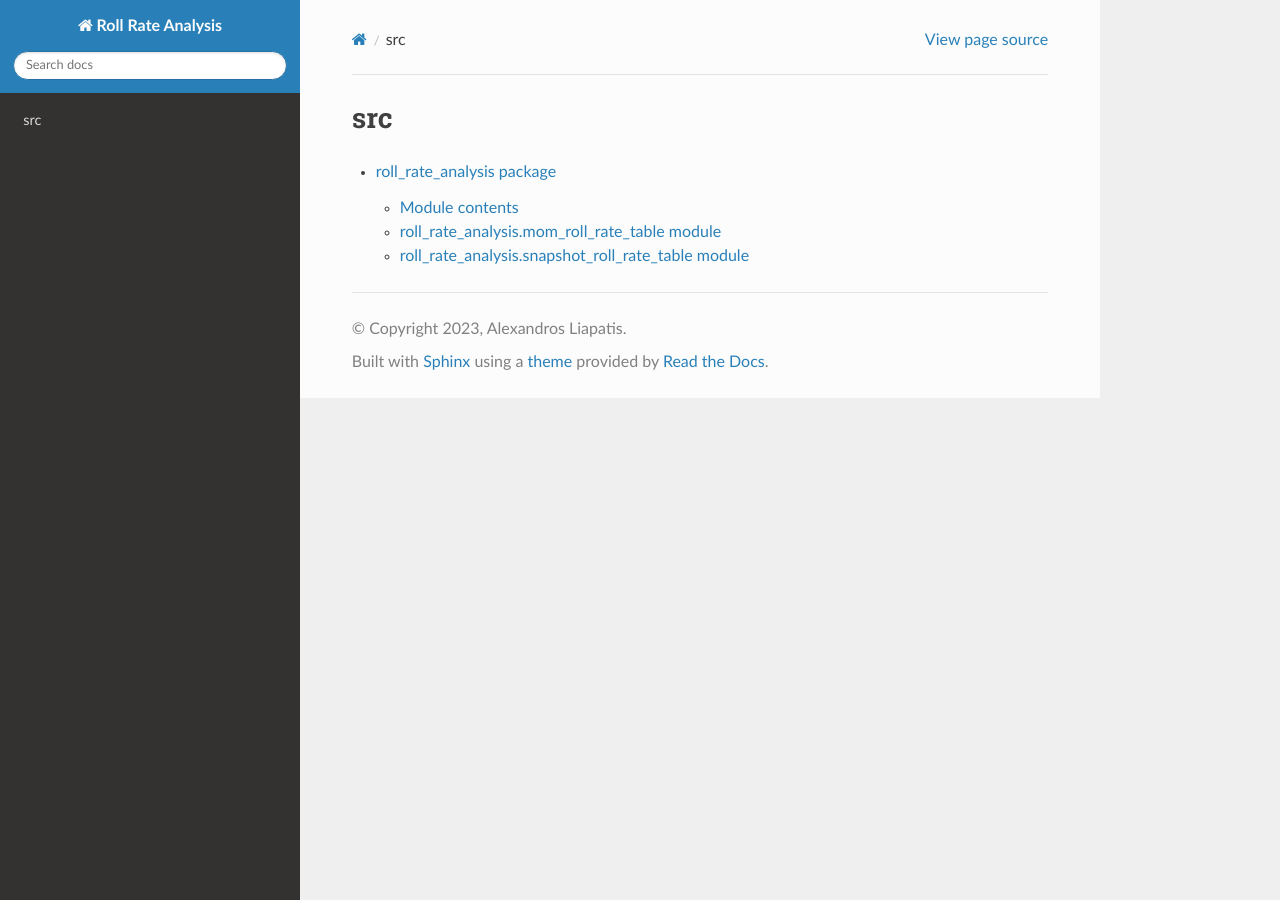
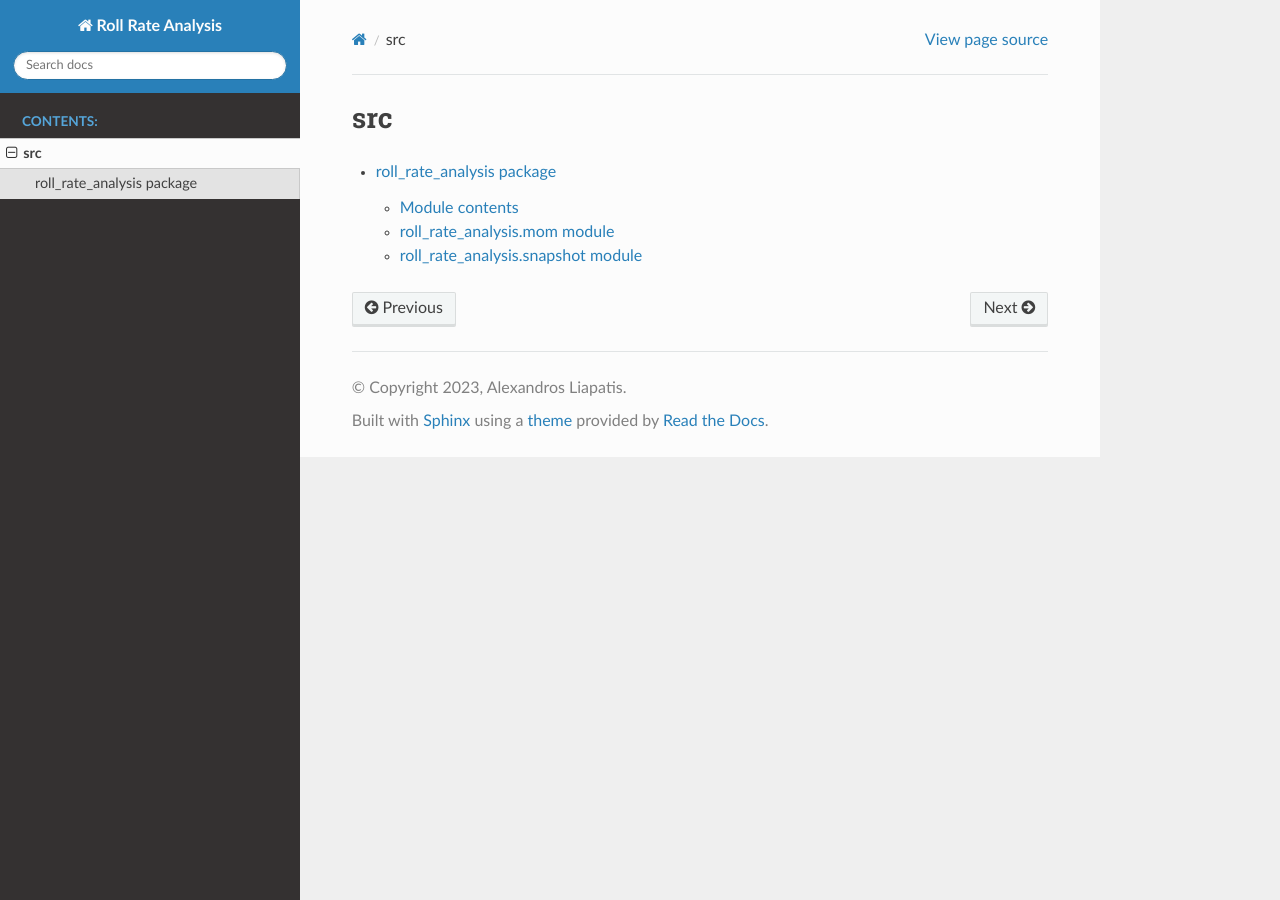
Before and after one commit to alexliap/roll_rate_analysis, a Sphinx documentation site: the page built from docs/modules.rst, in a window 1280 px wide. Built offline with Sphinx 7.4.7 and the Read the Docs theme 3.1.0, drawn with Linux system fonts in a browser that asks for light colours; pages that are not in the unit, such as notebooks, are missing from menus.

Commit message:
docs: update Sphinx references after module rename
Points autodoc at the new module names (roll_rate_analysis.mom and
roll_rate_analysis.snapshot), fixes the index toctree which referenced
a nonexistent 'src' document, drops the unused _static directory from
html_static_path, and bumps the docs release string to 0.2.0.

```diff
--- a/docs/conf.py
+++ b/docs/conf.py
@@ -14,7 +14,7 @@ sys.path.insert(0, os.path.abspath("../src"))
 project = "Roll Rate Analysis"
 copyright = "2023, Alexandros Liapatis"
 author = "Alexandros Liapatis"
-release = "0.1.5"
+release = "0.2.0"
 
 # -- General configuration ---------------------------------------------------
 # https://www.sphinx-doc.org/en/master/usage/configuration.html#general-configuration
@@ -29,4 +29,4 @@ exclude_patterns = ["_build", "Thumbs.db", ".DS_Store"]
 # https://www.sphinx-doc.org/en/master/usage/configuration.html#options-for-html-output
 
 html_theme = "sphinx_rtd_theme"
-html_static_path = ["_static"]
+html_static_path = []
--- a/docs/index.rst
+++ b/docs/index.rst
@@ -10,7 +10,7 @@ Welcome to Roll Rate Analysis's documentation!
    :maxdepth: 2
    :caption: Contents:
 
-   src
+   modules
 
 Indices and tables
 ==================
--- a/docs/roll_rate_analysis.rst
+++ b/docs/roll_rate_analysis.rst
@@ -4,18 +4,23 @@ roll\_rate\_analysis package
 Module contents
 ---------------
 
-roll\_rate\_analysis.mom\_roll\_rate\_table module
---------------------------------------------------
-
-.. automodule:: roll_rate_analysis.mom_roll_rate_table
+.. automodule:: roll_rate_analysis
    :members:
    :undoc-members:
    :show-inheritance:
 
-roll\_rate\_analysis.snapshot\_roll\_rate\_table module
--------------------------------------------------------
+roll\_rate\_analysis.mom module
+-------------------------------
 
-.. automodule:: roll_rate_analysis.snapshot_roll_rate_table
+.. automodule:: roll_rate_analysis.mom
    :members:
    :undoc-members:
    :show-inheritance:
+
+roll\_rate\_analysis.snapshot module
+------------------------------------
+
+.. automodule:: roll_rate_analysis.snapshot
+   :members:
+   :undoc-members:
+   :show-inheritance:
```
